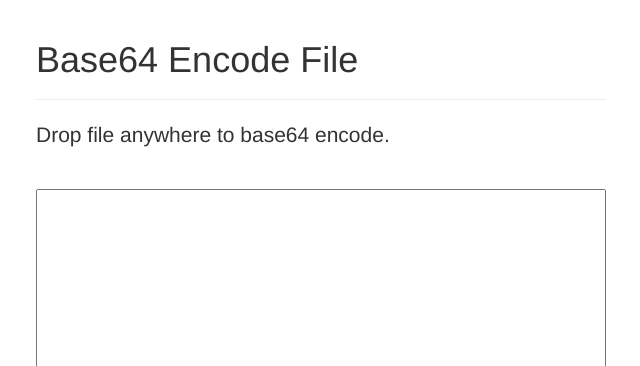
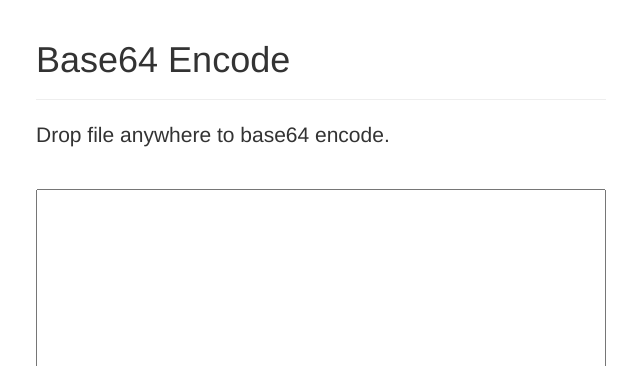
Before and after one commit to neogeek/base64-encode, a PHP site: page / in a window 1280 px wide. Shown: the top 366 px of the page, without its empty margins (319-959 px from the left). Run offline with PHP 8.4, Linux system fonts and the light colour scheme; some libraries are stand-ins or nearby versions.

Commit message:
Changed title. Added README.

```diff
--- a/index.php
+++ b/index.php
@@ -12,7 +12,7 @@ if ($input = file_get_contents('php://input')) {
 <head>
 <meta charset="utf-8" />
 <meta name="viewport" content="initial-scale=1" />
-<title>Base64 Encode File</title>
+<title>Base64 Encode</title>
 <link rel="stylesheet" href="//cdnjs.cloudflare.com/ajax/libs/twitter-bootstrap/3.1.0/css/bootstrap.min.css" />
 <style>
 
@@ -46,7 +46,7 @@ if ($input = file_get_contents('php://input')) {
 	<div class="container">
 
 		<div class="page-header">
-			<h1>Base64 Encode File</h1>
+			<h1>Base64 Encode</h1>
 		</div>
 
 		<p class="lead">Drop file anywhere to base64 encode.</p>
```
Also changed, not shown: README.md (added).
